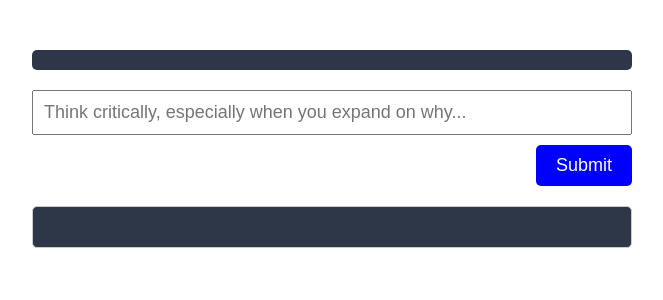
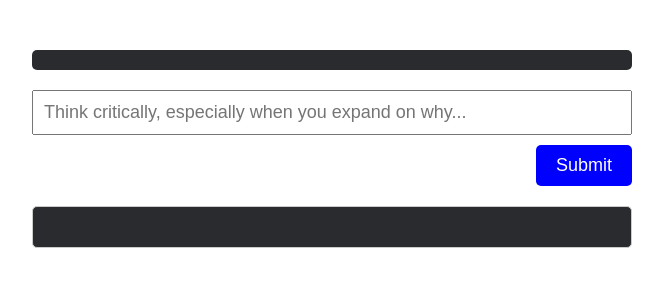
Before and after one commit to EduardoTrevino/API_flask_python, a Flask app: page / in a window 1280 px wide. Shown: the top 300 px of the page, without its empty margins (308-971 px from the left). Run offline with Flask 3, Linux system fonts and the light colour scheme.

Commit message:
Updated UI/UX

```diff
--- a/templates/index.html
+++ b/templates/index.html
@@ -38,7 +38,7 @@
     margin-top: 20px;
     padding: 20px;
     border: 1px solid #ccc;
-    background-color: #2D3748; /* Changed background color to gray */
+    background-color: #2a2b2e; /* Changed background color to gray */
     color: white; /* Set text color to white */
     text-align: left;
     border-radius: 5px; /* optional: for rounded corners */
@@ -47,7 +47,7 @@
 #questionBox {
     color: white; /* existing white color for the text */
     font-weight: bold; /* existing bold font weight */
-    background-color: #2D3748; /* Changed background color to gray */
+    background-color: #2a2b2e; /* Changed background color to gray */
     padding: 10px;
     margin-bottom: 20px;
     border-radius: 5px; /* existing border radius for rounded corners */
```
